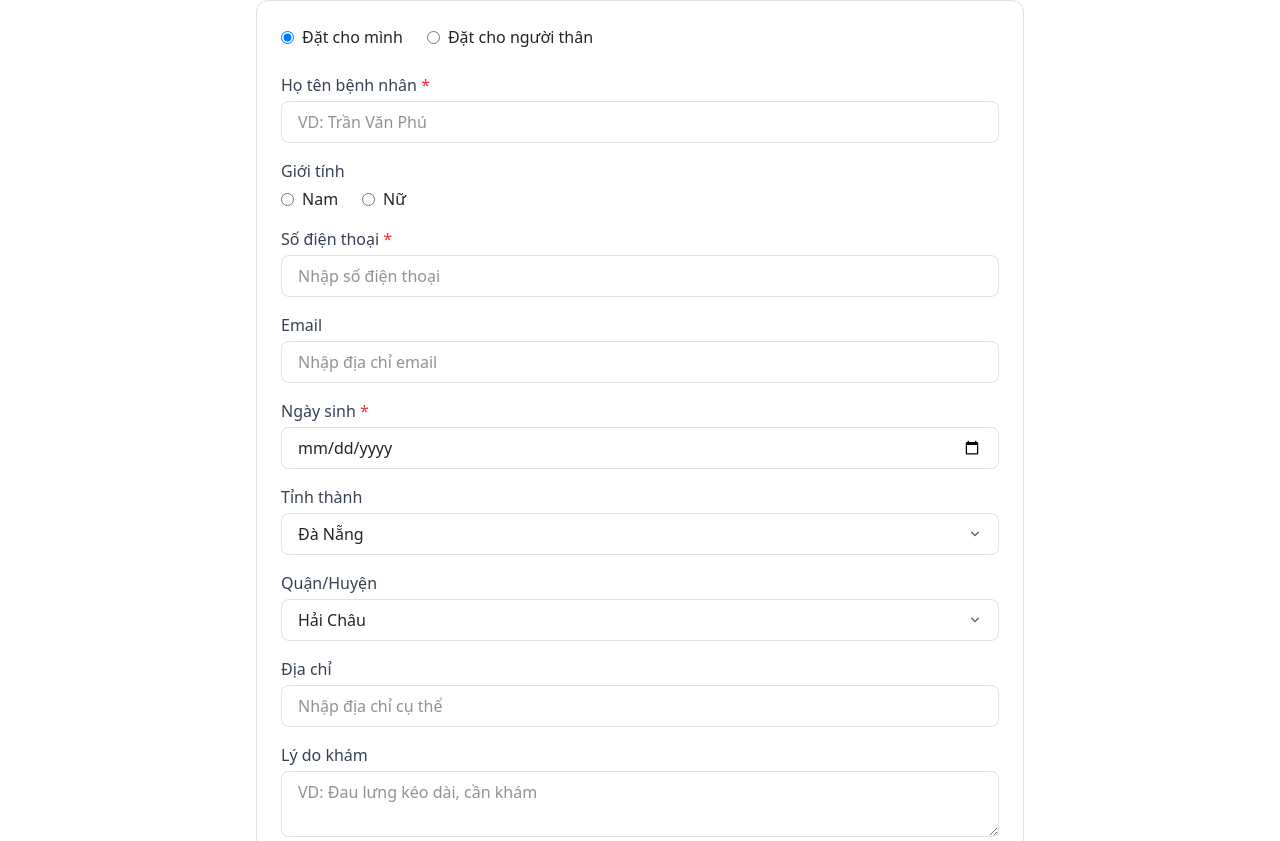
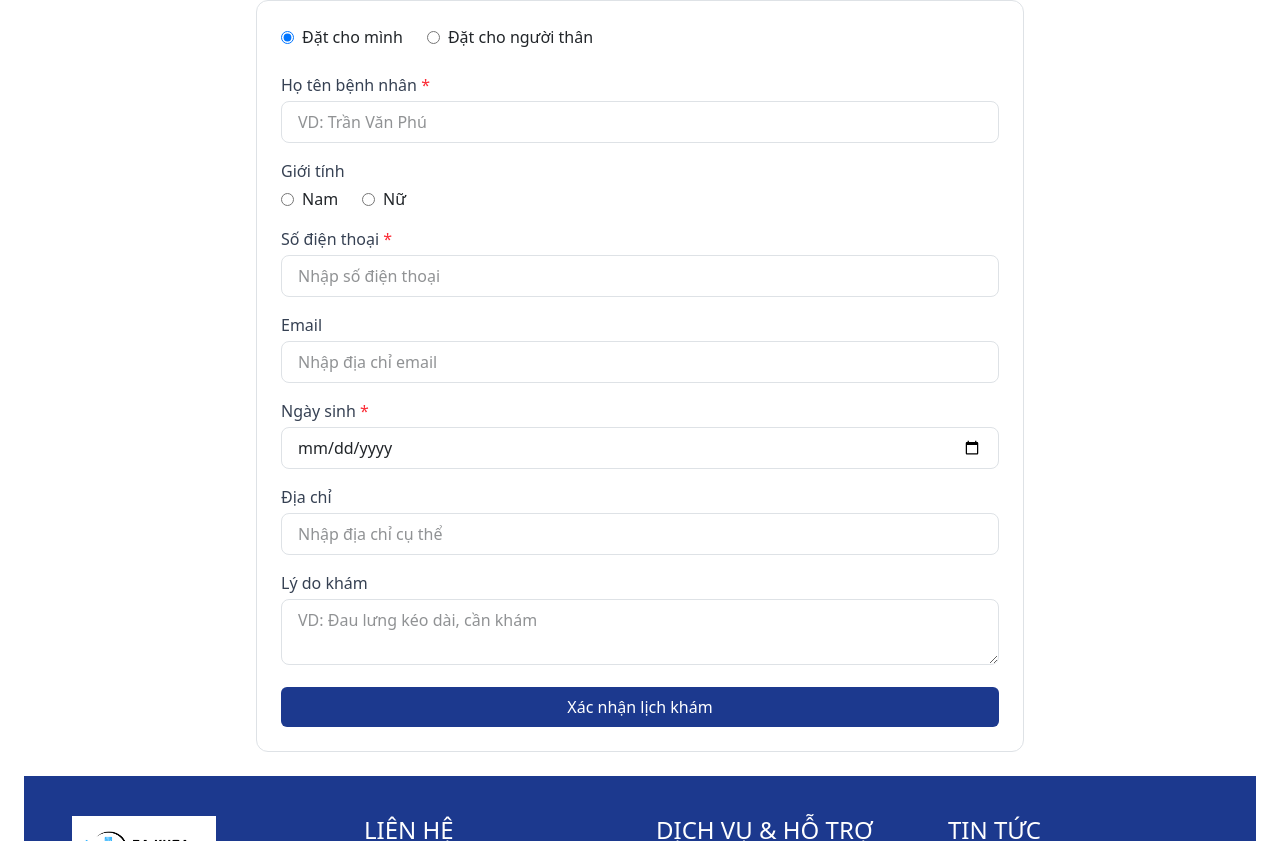
Before and after one commit to GraduationCourse2025-k27/Fe, a React (Vite) app in the folder medical_website/: page /confirmation in a window 1280 px wide. Shown: the part 330-1171 px from the top of the page. Built offline with nearby package versions, Linux system fonts and the light colour scheme.

Commit message:
done appointment

```diff
--- a/medical_website/src/pages/Confirmation.jsx
+++ b/medical_website/src/pages/Confirmation.jsx
@@ -1,7 +1,8 @@
-import { useLocation } from 'react-router-dom';
-import React, { useState } from 'react';
-import { FaCalendarAlt } from 'react-icons/fa';
-import { AppContext } from '../context/AppContext';
+import { useLocation, useNavigate } from "react-router-dom";
+import React, { useState } from "react";
+import { FaCalendarAlt } from "react-icons/fa";
+import { AppContext } from "../context/AppContext";
+import * as AppointmentService from "../service/Appointment/AppointmentApi";
 
 const Confirmation = () => {
   const location = useLocation();
@@ -12,52 +13,78 @@ const Confirmation = () => {
     selectedTime,
     selectedDate,
     doctorFees,
+    selectScheduleId,
   } = location.state || {};
 
   const [formData, setFormData] = useState({
-    fullName: '',
-    gender: '',
-    phoneNumber: '',
-    email: '',
-    dateOfBirth: '',
-    address: '',
-    reason: '',
+    fullName: "",
+    email: "",
+    phone: "",
+    address: "",
+    gender: "",
+    issueDescription: "",
+    birthDate: "",
     isForMe: true,
   });
+
+  const [appointment, setAppointment] = useState({});
+  const navigate = useNavigate();
+
+  const bookAppointment = async (consultation, appointment) => {
+    const result = await AppointmentService.bookAppointment(
+      consultation,
+      appointment
+    );
+    setAppointment(result);
+    return result;
+  };
 
   const handleInputChange = (e) => {
     const { name, value, type } = e.target;
     let newValue = value;
-    if (type === 'radio' && name === 'isForMe') {
-      newValue = (value === 'true');
+    if (type === "radio" && name === "isForMe") {
+      newValue = value === "true";
     }
     setFormData((prev) => ({ ...prev, [name]: newValue }));
   };
 
-  const handleSubmit = () => {
-    if (!formData.fullName || !formData.phoneNumber || !formData.dateOfBirth) {
-      alert('Vui lòng điền đầy đủ thông tin bắt buộc!');
+  const handleSubmit = async () => {
+    if (!formData.fullName || !formData.phone || !formData.birthDate) {
+      alert("Vui lòng điền đầy đủ thông tin bắt buộc!");
       return;
     }
-
-    const payload = { ...formData, doctorId, selectedTime, selectedDate };
-    console.log('Dữ liệu gửi đi:', payload);
-    alert('Lịch khám đã được xác nhận thành công!');
+    const { isForMe, ...rest } = formData; //destructuring loại bỏ 1 trường trong đối tượng
+    try {
+      const result = await bookAppointment(selectScheduleId, rest);
+      navigate(`/comfirm-Appointment`, {
+        state: {
+          patient: result?.fullName,
+          doctor: doctorName,
+          issueDescription: result?.issueDescription,
+          slotTime: selectedTime,
+          dateAppointment: result?.consulationSchedule?.dateAppointment,
+          feeAppointment: doctorFees,
+          appointmentId: result?.id,
+        },
+      });
+      alert("Lịch khám đã được xác nhận thành công!");
+    } catch (error) {
+      console.error("Error booking appointment:", error);
+      alert("Đã có lỗi xảy ra khi đặt lịch khám. Vui lòng thử lại!");
+    }
   };
 
   const formattedDate = selectedDate
-    ? new Date(selectedDate).toLocaleDateString('vi-VN', {
-      weekday: 'long',
-      year: 'numeric',
-      month: 'long',
-      day: 'numeric',
-    })
-    : 'Không có ngày khám';
+    ? new Date(selectedDate).toLocaleDateString("vi-VN", {
+        weekday: "long",
+        year: "numeric",
+        month: "long",
+        day: "numeric",
+      })
+    : "Không có ngày khám";
 
   return (
     <div className="pt-5 mt-5">
-
-
       {/* Thông tin bác sĩ */}
       <div className="bg- border rounded-xl p-4 max-w-3xl mx-auto mb-4">
         <div className="flex flex-col md:flex-row items-center ">
@@ -72,7 +99,7 @@ const Confirmation = () => {
                 Đặt lịch khám
               </p>
               <p className="text-blue-900 font-semibold text-lg">
-              {doctorName}
+                {doctorName}
               </p>
               <div className="flex items-center text-md text-gray-900 font-medium">
                 <FaCalendarAlt className=" text-2xl md:text-xl mr-2 " />
@@ -85,35 +112,27 @@ const Confirmation = () => {
           <div className="mt-4 md:mt-0 md:ml-auto flex-shrink-0">
             <div className="inline-block border rounded-lg p-2 text-black font-semibold text-center">
               Giá khám:{" "}
-              <span className="ml-1 text-md text-black">
-                {doctorFees} VND
-              </span>
+              <span className="ml-1 text-md text-black">{doctorFees} VND</span>
             </div>
           </div>
         </div>
       </div>
 
-
-
-
-
       {/* Thông tin đặt khám */}
       <div className="bg-white border rounded-xl p-4 max-w-3xl mx-auto mb-6">
         <div className="flex gap-6 items-center mb-4">
-          <div className='flex items-center gap-2'>
+          <div className="flex items-center gap-2">
             <input
               type="radio"
               name="isForMe"
               value="true"
               checked={formData.isForMe === true}
               onChange={handleInputChange}
-              className='mr-2'
+              className="mr-2"
             />
-            <label>
-              Đặt cho mình
-            </label>
+            <label>Đặt cho mình</label>
           </div>
-          <div className='flex items-center gap-2'>
+          <div className="flex items-center gap-2">
             <input
               type="radio"
               name="isForMe"
@@ -121,9 +140,7 @@ const Confirmation = () => {
               checked={formData.isForMe === false}
               onChange={handleInputChange}
             />
-            <label>
-              Đặt cho người thân
-            </label>
+            <label>Đặt cho người thân</label>
           </div>
         </div>
 
@@ -148,29 +165,25 @@ const Confirmation = () => {
               Giới tính
             </label>
             <div className="flex gap-6">
-              <div className='flex items-center gap-2'>
+              <div className="flex items-center gap-2">
                 <input
                   type="radio"
                   name="gender"
-                  value="male"
-                  checked={formData.gender === 'male'}
+                  value="Nam"
+                  checked={formData.gender === "Nam"}
                   onChange={handleInputChange}
                 />
-                <label className="">
-                  Nam
-                </label>
+                <label className="">Nam</label>
               </div>
-              <div className='flex items-center gap-2'>
+              <div className="flex items-center gap-2">
                 <input
                   type="radio"
                   name="gender"
-                  value="female"
-                  checked={formData.gender === 'female'}
+                  value="Nữ"
+                  checked={formData.gender === "Nữ"}
                   onChange={handleInputChange}
                 />
-                <label className="">
-                  Nữ
-                </label>
+                <label className="">Nữ</label>
               </div>
             </div>
           </div>
@@ -180,8 +193,8 @@ const Confirmation = () => {
               Số điện thoại <span className="text-red-500">*</span>
             </label>
             <input
-              name="phoneNumber"
-              value={formData.phoneNumber}
+              name="phone"
+              value={formData.phone}
               onChange={handleInputChange}
               type="tel"
               className="w-full px-3 py-2 border rounded-lg focus:outline-none focus:ring focus:ring-blue-300"
@@ -208,81 +221,13 @@ const Confirmation = () => {
               Ngày sinh <span className="text-red-500">*</span>
             </label>
             <input
-              name="dateOfBirth"
-              value={formData.dateOfBirth}
+              name="birthDate"
+              value={formData.birthDate}
               onChange={handleInputChange}
               type="date"
               className="w-full px-3 py-2 border rounded-lg focus:outline-none focus:ring focus:ring-blue-300"
             />
           </div>
-
-          <div>
-            <label className="block text-gray-700 mb-1 font-medium">
-              Tỉnh thành
-            </label>
-            <div className="relative">
-              <select
-                name="city"
-                value={formData.city}
-                onChange={handleInputChange}
-                className="w-full px-3 py-2 border rounded-lg focus:outline-none focus:ring focus:ring-blue-300 appearance-none pr-10"
-              >
-                <option value="DaNang">Đà Nẵng</option>
-              </select>
-              {/* Icon mũi tên bên phải */}
-              <div className="pointer-events-none absolute inset-y-0 right-0 flex items-center mr-4">
-                <svg
-                  className="h-4 w-4 text-gray-600"
-                  xmlns="http://www.w3.org/2000/svg"
-                  viewBox="0 0 20 20"
-                  fill="currentColor"
-                >
-                  <path
-                    fillRule="evenodd"
-                    d="M5.23 7.21a.75.75 0 011.06.02L10 10.94l3.71-3.71a.75.75 0 111.06 1.06l-4.24 4.24a.75.75 0 01-1.06 0L5.21 8.29a.75.75 0 01.02-1.06z"
-                    clipRule="evenodd"
-                  />
-                </svg>
-              </div>
-            </div>
-          </div>
-
-
-          <div>
-            <label className="block text-gray-700 mb-1 font-medium">
-              Quận/Huyện
-            </label>
-            <div className="relative">
-              <select
-                name="district"
-                value={formData.district}
-                onChange={handleInputChange}
-                className="w-full px-3 py-2 border rounded-lg focus:outline-none focus:ring focus:ring-blue-300 appearance-none pr-10"
-              >
-                <option value="HaiChau">Hải Châu</option>
-                <option value="LienChieu">Liên Chiểu</option>
-                <option value="CamLe">Cẩm Lệ</option>
-                <option value="NguHanhSon">Ngũ Hành Sơn</option>
-                <option value="SonTra">Sơn Trà</option>
-                <option value="ThanhKhe">Thanh Khê</option>
-              </select>
-              <div className="pointer-events-none absolute inset-y-0 right-0 flex items-center mr-4">
-                <svg
-                  className="h-4 w-4 text-gray-600"
-                  xmlns="http://www.w3.org/2000/svg"
-                  viewBox="0 0 20 20"
-                  fill="currentColor"
-                >
-                  <path
-                    fillRule="evenodd"
-                    d="M5.23 7.21a.75.75 0 011.06.02L10 10.94l3.71-3.71a.75.75 0 111.06 1.06l-4.24 4.24a.75.75 0 01-1.06 0L5.21 8.29a.75.75 0 01.02-1.06z"
-                    clipRule="evenodd"
-                  />
-                </svg>
-              </div>
-            </div>
-          </div>
-
 
           <div>
             <label className="block text-gray-700 mb-1 font-medium">
@@ -298,15 +243,13 @@ const Confirmation = () => {
             />
           </div>
 
-
-
           <div>
             <label className="block text-gray-700 mb-1 font-medium">
               Lý do khám
             </label>
             <textarea
-              name="reason"
-              value={formData.reason}
+              name="issueDescription"
+              value={formData.issueDescription}
               onChange={handleInputChange}
               className="w-full px-3 py-2 border rounded-lg focus:outline-none focus:ring focus:ring-blue-300"
               placeholder="VD: Đau lưng kéo dài, cần khám"
--- a/medical_website/src/routes/AppRouter.jsx
+++ b/medical_website/src/routes/AppRouter.jsx
@@ -18,6 +18,7 @@ import Header from "../components/Header";
 import Footer from "../components/Footer";
 import Ultrasound from "../pages/service/Ultrasound";
 import Appointment from "../pages/Appointment";
+import ConfirmAppointment from "../components/ConfirmAppointment";
 
 const AppRouter = () => {
   return (
@@ -42,6 +43,7 @@ const AppRouter = () => {
           <Route path="/xet-nghiem" element={<Test />} />
           <Route path="/phau-thuat" element={<Surgery />} />
           <Route path="/sieu-am" element={<Ultrasound />} />
+          <Route path="/comfirm-Appointment" element={<ConfirmAppointment />} />
         </Routes>
       </div>
       <Footer />
--- /dev/null
+++ b/medical_website/src/service/Appointment/AppointmentApi.jsx
@@ -0,0 +1,18 @@
+import { api, API_BASE_URL } from "../../config/ApiConfig";
+
+export const bookAppointment = async (scheduleId, appointment) => {
+  const response = await api.post(
+    API_BASE_URL + `/appointment/reserve?ScheduleId=${scheduleId}`,
+    appointment
+  );
+  try {
+    if (response.status === 200) {
+      console.log(response.data);
+
+      return response.data;
+    }
+  } catch (error) {
+    console.log(error);
+    return response;
+  }
+};
```
Also changed, not shown: medical_website/src/components/ConfirmAppointment.jsx (+33 -8 lines), medical_website/src/pages/Appointment.jsx (+21 -22 lines).
